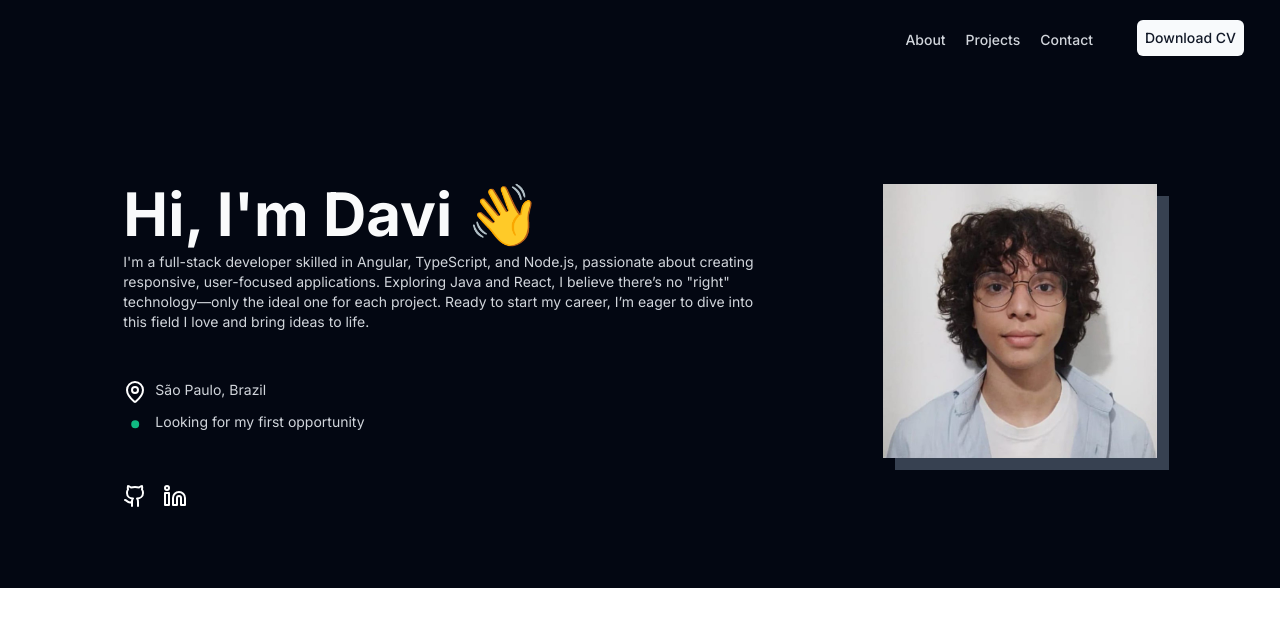
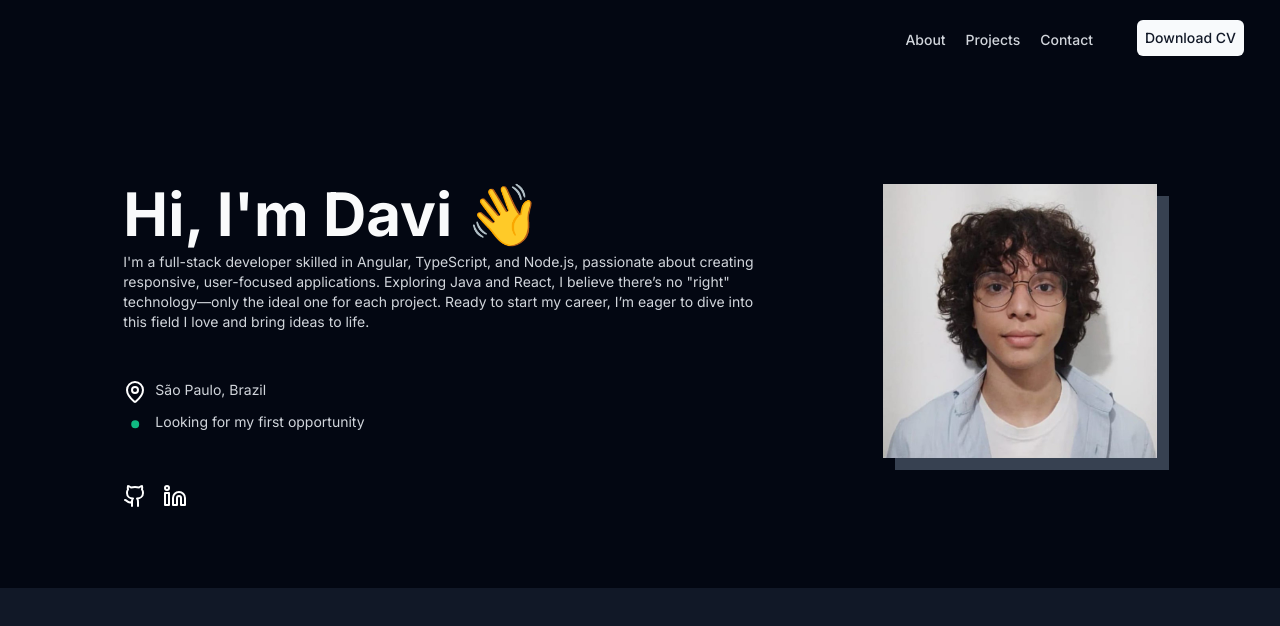
Before and after one commit to valadao-davi/Portfolio, a React (Vite) app: page / in a window 1280 px wide. Shown: the top 626 px of the page. Built offline with nearby package versions, Linux system fonts and the light colour scheme.

Commit message:
feat: started about me section component

```diff
--- a/src/App.tsx
+++ b/src/App.tsx
@@ -1,14 +1,14 @@
-
-import './App.css'
-import Resume from './components/Resume'
+import "./App.css";
+import AboutMe from "./components/sections/AboutMe/AboutMe";
+import Resume from "./components/sections/Resume/Resume";
 
 function App() {
-
   return (
-    <div className='w-screen h-screen'>
+    <div className="w-screen overflow-x-hidden max-w-screen  h-screen">
       <Resume />
-      </div>
-  )
+      <AboutMe />
+    </div>
+  );
 }
 
-export default App
+export default App;
--- /dev/null
+++ b/src/components/sections/AboutMe/AboutMe.tsx
@@ -0,0 +1,10 @@
+function AboutMe(){
+    return(
+        <div className="bg-[#111827] w-screen h-60 flex gap-y-20 justify-center content-center">
+            <div className="w-10/12 h-fit flex content-center justify-center">
+
+            </div>
+        </div>
+    )
+}
+export default AboutMe;
```
Also changed, not shown: src/components/sections/Resume/Resume.tsx (renamed from src/components/Resume.tsx, +9 -10 lines), src/components/sections/Resume/Header.tsx (renamed from src/components/Header.tsx), src/components/sections/Resume/ItemHeader.tsx (renamed from src/components/ItemHeader.tsx).
